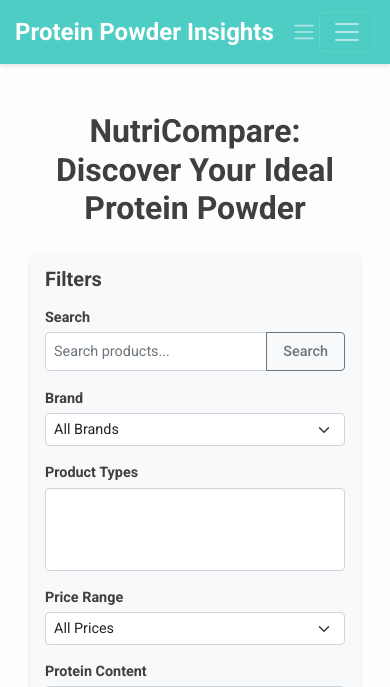
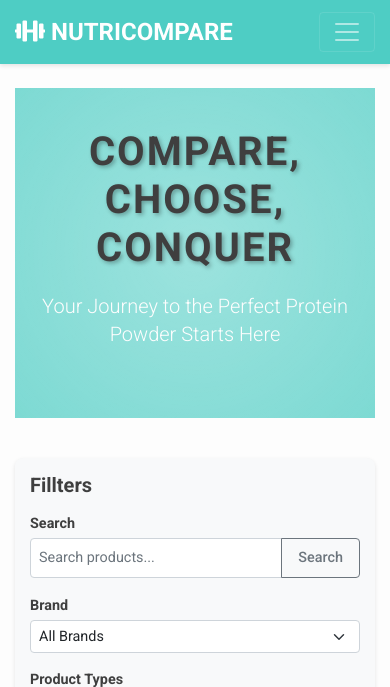
Before and after one commit to GGill97/NutriCompare, a Flask app: page / in a window 390 px wide. Shown: the top 687 px of the page. Run offline with Flask 3, Linux system fonts and the light colour scheme; lists and menus that the app fills with data are empty; some libraries are stand-ins or nearby versions.

Commit message:
updated styling

```diff
--- a/app/__init__.py
+++ b/app/__init__.py
@@ -1,4 +1,4 @@
-from flask import Flask
+from flask import Flask, abort, current_app
 from flask_sqlalchemy import SQLAlchemy
 from flask_login import LoginManager # add this import
 from config import Config
@@ -26,7 +26,7 @@ def create_app(config_class=Config):
 
     @login_manager.user_loader
     def load_user(user_id):
-        return models.Admin.query.get(int(user_id))
+        return current_app.extensions['sqlalchemy'].session.get(models.Admin, int(user_id))
 
     @app.cli.command("init-db")
     @with_appcontext
--- a/app/main/routes.py
+++ b/app/main/routes.py
@@ -1,4 +1,4 @@
-from flask import render_template, request, current_app, url_for, redirect, jsonify, flash
+from flask import render_template, request, current_app, url_for, redirect, jsonify, flash, abort
 from app.main import bp
 from app.models import Product, db
 from sqlalchemy import or_, func, and_
@@ -32,7 +32,7 @@ def index():
     per_page = current_app.config['PRODUCTS_PER_PAGE']
 
     # Base query
-    query = Product.query
+    query = current_app.extensions['sqlalchemy'].session.query(Product)
 
     # Apply filters
     brand = request.args.get('brand')
@@ -140,11 +140,13 @@ def index():
 
 @bp.route('/product/<int:id>')
 def product_detail(id):
-    product = Product.query.get_or_404(id)
-    similar_products = Product.query.filter(
-        Product.type == product.type,
-        Product.id != product.id
-    ).order_by(func.random()).limit(3).all()
+    product = current_app.extensions['sqlalchemy'].session.get(Product, id)
+    if product is None:
+        abort(404)
+    similar_products = current_app.extensions['sqlalchemy'].session.query(Product).filter(
+    Product.type == product.type,
+    Product.id != product.id
+).order_by(func.random()).limit(3).all()
     return render_template('product_detail.html', title=product.name, product=product, similar_products=similar_products)
 
 @bp.route('/compare')
@@ -155,7 +157,7 @@ def compare():
         flash('Please select at least two products to compare.', 'warning')
         return redirect(url_for('main.index'))
 
-    products_to_compare = Product.query.filter(Product.id.in_(product_ids)).all()
+    products_to_compare = current_app.extensions['sqlalchemy'].session.query(Product).filter(Product.id.in_(product_ids)).all()
 
     if len(products_to_compare) != len(product_ids):
         flash('One or more selected products could not be found.', 'error')
@@ -183,10 +185,10 @@ def search():
     query = request.args.get('query', '')
     if query:
         search = f"%{query}%"
-        products = Product.query.filter(or_(
-            Product.name.ilike(search),
-            Product.brand.ilike(search),
-            Product.type.ilike(search)
-        )).limit(10).all()
+        products = current_app.extensions['sqlalchemy'].session.query(Product).filter(or_(
+    Product.name.ilike(search),
+    Product.brand.ilike(search),
+    Product.type.ilike(search)
+)).limit(10).all()
         return jsonify([{'id': p.id, 'name': p.name, 'brand': p.brand} for p in products])
     return jsonify([])
--- a/app/static/css/style.css
+++ b/app/static/css/style.css
@@ -81,10 +81,203 @@ p {
   margin-bottom: 1rem;
 }
 
-/* Layout */
 .container {
   max-width: 1200px;
   padding: 0 15px;
+}
+
+/* Enhanced Hero Section Styles */
+.hero-section {
+  background: linear-gradient(rgba(78, 205, 196, 0.8), rgba(78, 205, 196, 0.8)),
+    no-repeat center center;
+  background-size: cover;
+  color: var(--white);
+  padding: 100px 0;
+  margin-bottom: 40px;
+  position: relative;
+  overflow: hidden;
+}
+
+.hero-content {
+  max-width: 800px;
+  margin: 0 auto;
+  text-align: center;
+  position: relative;
+  z-index: 2;
+}
+
+.hero-title {
+  font-size: 4rem;
+  font-weight: 800;
+  text-transform: uppercase;
+  letter-spacing: 2px;
+  margin-bottom: 20px;
+  text-shadow: 2px 2px 4px rgba(0, 0, 0, 0.3);
+  animation: fadeInDown 1s ease-out;
+}
+
+.hero-subtitle {
+  font-size: 1.8rem;
+  font-weight: 300;
+  line-height: 1.4;
+  margin-bottom: 30px;
+  animation: fadeInUp 1s ease-out 0.5s;
+  animation-fill-mode: both;
+}
+
+.hero-cta {
+  display: inline-block;
+  background-color: var(--coral);
+  color: var(--white);
+  padding: 15px 30px;
+  font-size: 1.2rem;
+  font-weight: 600;
+  text-transform: uppercase;
+  border-radius: 50px;
+  transition: all 0.3s ease;
+  animation: fadeInUp 1s ease-out 1s;
+  animation-fill-mode: both;
+}
+
+.hero-cta:hover {
+  background-color: #ff5252;
+  transform: translateY(-3px);
+  box-shadow: 0 4px 15px rgba(0, 0, 0, 0.2);
+}
+
+.hero-section::before {
+  content: "";
+  position: absolute;
+  top: -50%;
+  left: -50%;
+  width: 200%;
+  height: 200%;
+  background: radial-gradient(
+    circle,
+    rgba(255, 255, 255, 0.3) 0%,
+    rgba(255, 255, 255, 0) 70%
+  );
+  animation: rotate 25s linear infinite;
+}
+
+@keyframes fadeInDown {
+  from {
+    opacity: 0;
+    transform: translateY(-20px);
+  }
+  to {
+    opacity: 1;
+    transform: translateY(0);
+  }
+}
+
+@keyframes fadeInUp {
+  from {
+    opacity: 0;
+    transform: translateY(20px);
+  }
+  to {
+    opacity: 1;
+    transform: translateY(0);
+  }
+}
+
+@keyframes rotate {
+  from {
+    transform: rotate(0deg);
+  }
+  to {
+    transform: rotate(360deg);
+  }
+}
+
+/* Responsive adjustments */
+@media (max-width: 768px) {
+  .hero-title {
+    font-size: 3rem;
+  }
+
+  .hero-subtitle {
+    font-size: 1.5rem;
+  }
+
+  .hero-cta {
+    font-size: 1rem;
+    padding: 12px 24px;
+  }
+}
+
+/* Product Card Improvements */
+.product-card {
+  display: flex;
+  flex-direction: column;
+  height: 100%;
+}
+
+.product-card-body {
+  display: flex;
+  flex-direction: column;
+  height: 100%;
+  padding: 20px;
+}
+
+.product-image-container {
+  height: 200px;
+  display: flex;
+  align-items: center;
+  justify-content: center;
+  overflow: hidden;
+  margin-bottom: 20px;
+}
+
+.product-image {
+  max-width: 100%;
+  max-height: 100%;
+  object-fit: contain;
+}
+
+.product-title {
+  font-size: 1.2rem;
+  margin-bottom: 10px;
+  line-height: 1.3;
+}
+
+.product-brand {
+  font-size: 1rem;
+  color: var(--teal);
+  margin-bottom: 10px;
+}
+
+.protein-type-indicator {
+  margin-bottom: 10px;
+}
+
+.product-details {
+  margin-bottom: 10px;
+}
+
+.product-price {
+  font-size: 1.3rem;
+  margin-bottom: 15px;
+}
+
+.product-actions {
+  margin-top: auto;
+}
+
+/* Responsive adjustments */
+@media (max-width: 768px) {
+}
+.hero-section {
+  padding: 40px 0;
+}
+
+.hero-title {
+  font-size: 2.5rem;
+}
+
+.hero-subtitle {
+  font-size: 1.25rem;
 }
 
 /* Navigation Styles */
--- a/app/static/js/main.js
+++ b/app/static/js/main.js
@@ -152,8 +152,8 @@ document.addEventListener("DOMContentLoaded", function () {
         window.location.href = compareUrl.toString();
       } else {
         console.log("Invalid number of products selected for comparison");
-        alert(x
-          `Please select between ${MIN_COMPARE_PRODUCTS} and ${MAX_COMPARE_PRODUCTS} products to compare.`
+        alert(
+          x`Please select between ${MIN_COMPARE_PRODUCTS} and ${MAX_COMPARE_PRODUCTS} products to compare.`
         );
       }
     }
@@ -163,7 +163,6 @@ document.addEventListener("DOMContentLoaded", function () {
   console.log("Initial compare UI update completed");
 });
 
-// ... (keep the rest of the file unchanged)
 
 // --- Filter Functionality ---
 if (filterForm) {
@@ -224,3 +223,7 @@ if (productImage) {
     this.style.transformOrigin = "center center";
   });
 }
+// Chart creation logic
+if (document.querySelector(".compare-container")) {
+  createCharts();
+}
--- a/app/templates/base.html
+++ b/app/templates/base.html
@@ -31,10 +31,9 @@
   <body class="d-flex flex-column min-vh-100">
     <nav class="navbar navbar-expand-lg navbar-dark bg-primary">
       <div class="container">
-        <a class="navbar-brand" href="{{ url_for('main.index') }}"
-          >Protein Powder Insights</a
-        >
-        <span class="navbar-toggler-icon"></span>
+        <a class="navbar-brand" href="{{ url_for('main.index') }}">
+          <i class="fas fa-dumbbell mr-2"></i> NUTRICOMPARE
+        </a>
         <button
           class="navbar-toggler"
           type="button"
@@ -46,16 +45,19 @@
         >
           <span class="navbar-toggler-icon"></span>
         </button>
-        <div class="collapse navbar-collapse" id="navbarNav">
+        <div
+          class="collapse navbar-collapse justify-content-end"
+          id="navbarNav"
+        >
           <ul class="navbar-nav">
             <li class="nav-item">
               <a class="nav-link" href="{{ url_for('main.index') }}">Home</a>
             </li>
-          </li>
-          <li class="nav-item">
-            <a class="nav-link" href="{{ url_for('main.protein_101') }}">Protein 101</a>
-          </li>
-            <!-- Add more navigation items here -->
+            <li class="nav-item">
+              <a class="nav-link" href="{{ url_for('main.protein_101') }}"
+                >Protein 101</a
+              >
+            </li>
           </ul>
         </div>
       </div>
--- a/app/templates/index.html
+++ b/app/templates/index.html
@@ -1,13 +1,18 @@
 {% extends "base.html" %}
 
 {% block content %}
-<div class="container mt-4">
-  <h1 class="text-center mb-4">NutriCompare: Discover Your Ideal Protein Powder</h1>
-
+<div class="hero-section">
+  <div class="container">
+    <div class="hero-content">
+      <h1 class="hero-title">Compare, Choose, Conquer</h1>
+      <p class="hero-subtitle">Your Journey to the Perfect Protein Powder Starts Here</p>
+    </div>
+  </div>
+</div>
   <div class="main-content">
     <div class="sidebar">
       <div class="filter-container">
-        <h2>Filters</h2>
+        <h2>Fillters</h2>
         <form id="filter-form" method="GET" action="{{ url_for('main.index') }}">
           <!-- Search filter -->
           <div class="filter-section">
```
Also changed, not shown: other parts of app/static/css/style.css (+117 -2 lines), add_products.py (+0 -9 lines), app/admin/routes.py (+26 -11 lines), app/templates/compare.html (+4 -4 lines), config.py (+7 -12 lines), tests/test_models.py (+92 -52 lines), tests/test_routes.py (+1 -0 lines), app/static/css/compare-styles.css (added), 2 other files.
